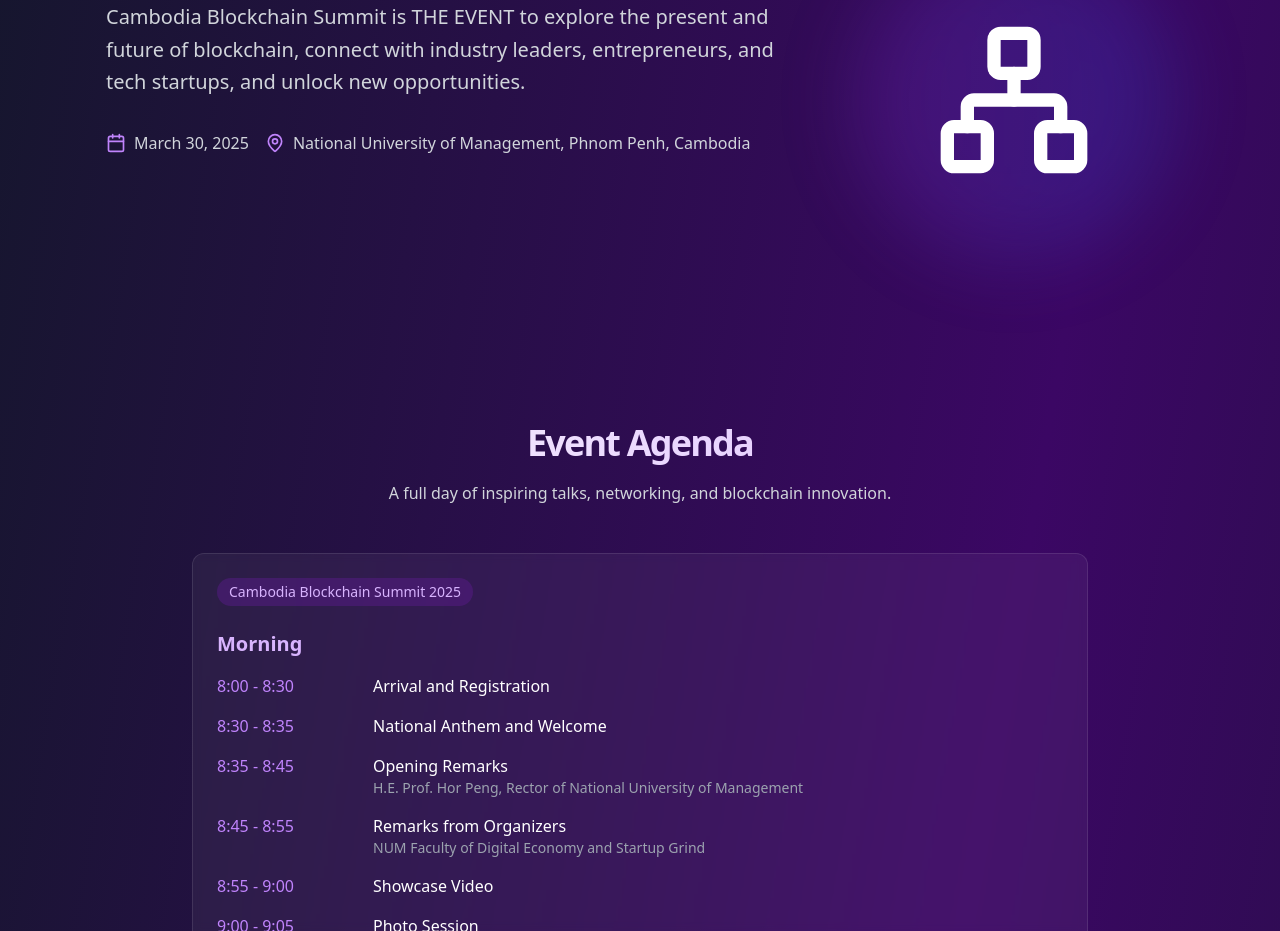
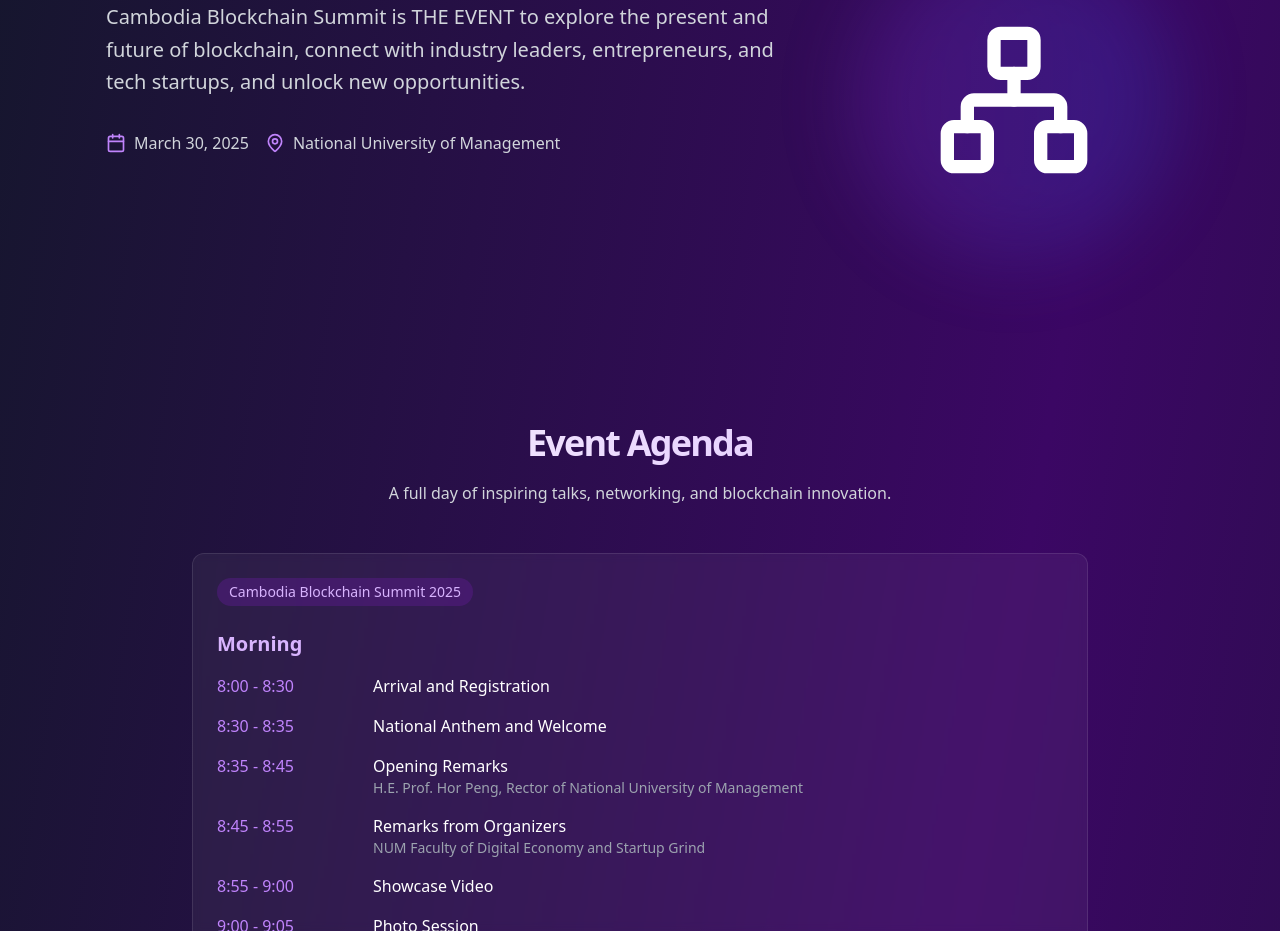
Before and after one commit to thormengkheang/cbs-site, a Next.js app: page / in a window 1280 px wide. Shown: the part 940-1871 px from the top of the page. Built offline with nearby package versions, Linux system fonts and the light colour scheme.

Commit message:
update location

```diff
--- a/src/app/_components/about.tsx
+++ b/src/app/_components/about.tsx
@@ -23,7 +23,7 @@
               <div className="flex items-center gap-2">
                 <MapPin className="h-5 w-5 text-purple-400" />
                 <span className="text-gray-300">
-                  National University of Management, Phnom Penh, Cambodia
+                  National University of Management
                 </span>
               </div>
             </div>
```
